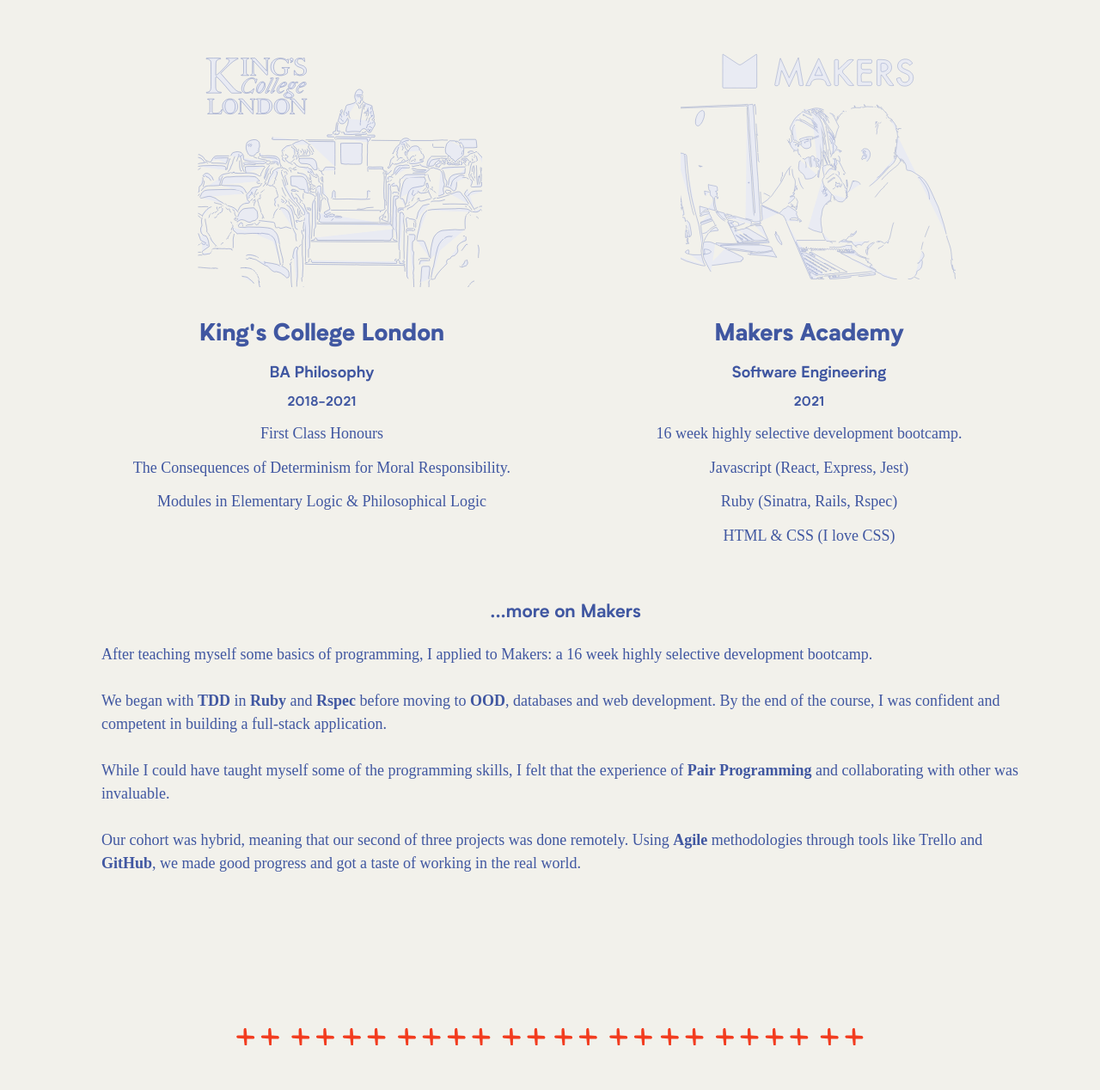
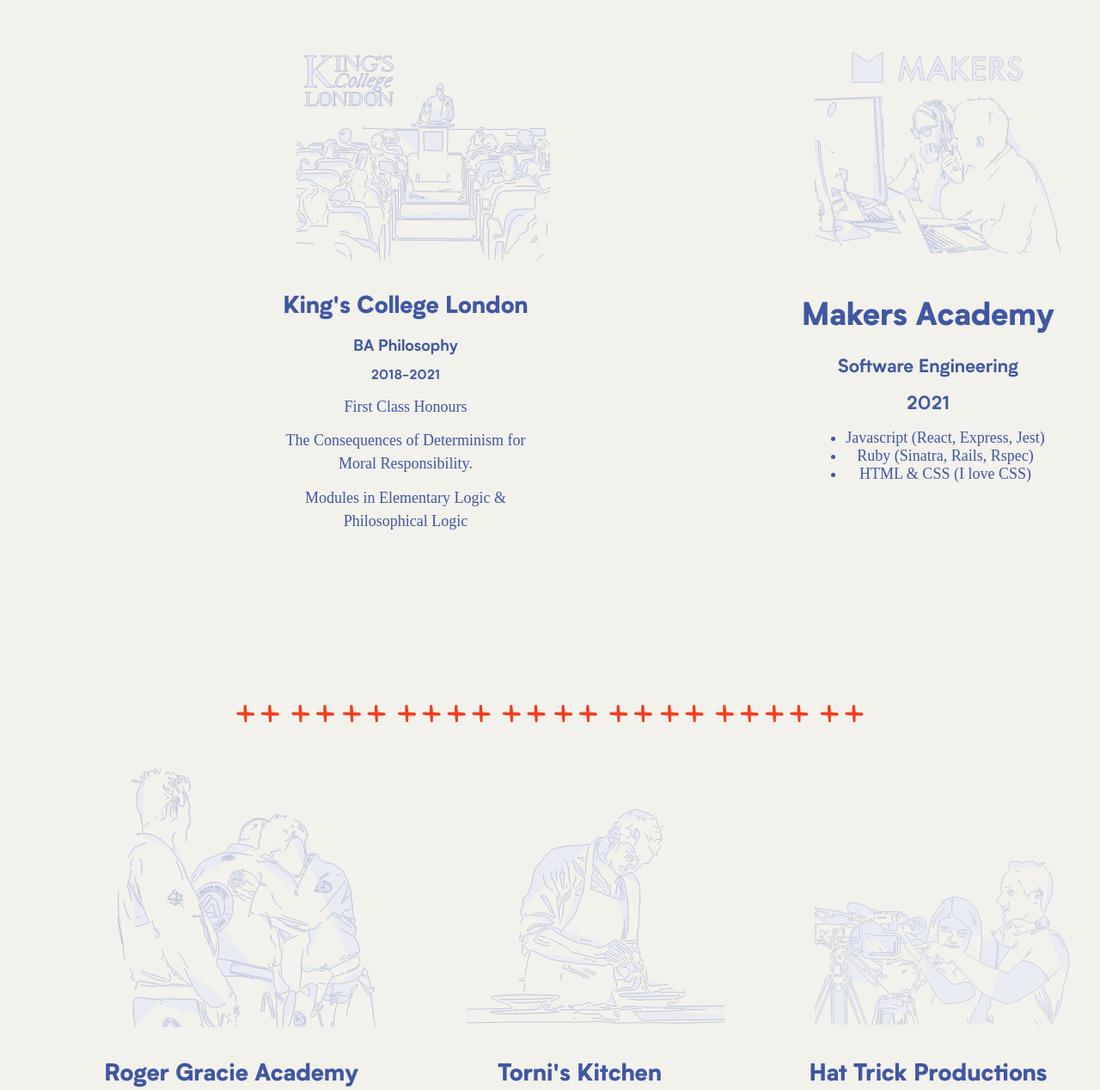
Before and after one commit to arthurfincham/react-portfolio, a React (Create React App) app: page / in a window 1280 px wide. Shown: the part 1034-2302 px from the top of the page at 86% size. Built offline with nearby package versions, Linux system fonts and the light colour scheme; a web font is replaced by a local one.

Commit message:
update education section

```diff
--- a/src/App.css
+++ b/src/App.css
@@ -240,7 +240,7 @@
   display: flex;
   flex-direction: row;
   align-items: flex-start;
-  justify-content: space-between;
+  justify-content: space-around;
   margin-top: 2em;
   margin-bottom: 2em;
 }
@@ -289,7 +289,7 @@
   display: flex;
   flex-direction: row-reverse;
   align-items: flex-start;
-  justify-content: space-between;
+  justify-content: space-around;
   margin-top: 2em;
   margin-bottom: 2em;
 }
@@ -344,7 +344,7 @@
   display: flex;
   flex-direction: column;
   align-items: center;
-  justify-content: space-between;
+  justify-content: space-around;
 }
 
 .project-repo-link {
--- a/src/components/Education.js
+++ b/src/components/Education.js
@@ -5,10 +5,10 @@
 export default function Education({ section2Ref }) {
   const svgClass = 'svg-stroke svg';
   return (
-    <div className="section-box half-wrapper" id="Education" ref={section2Ref}>
+    <div className="section-box third-wrapper" id="Education" ref={section2Ref}>
       <Divider />
-      <div className="half-item">
-        <div className="half-text">
+      <div className="third-item">
+        <div className="third-text">
           <h2>King's College London</h2>
           <h4>BA Philosophy</h4>
           <h5>2018-2021</h5>
@@ -16,44 +16,26 @@
           <p>The Consequences of Determinism for Moral Responsibility.</p>
           <p>Modules in Elementary Logic & Philosophical Logic</p>
         </div>
-        <div className="half-image">
+        <div className="third-svg">
           <UniIcon svgClass={svgClass} />
         </div>
       </div>
       <Divider />
-      <div className="half-item">
-        <div className="half-text">
-          <h2>Makers Academy</h2>
-          <h4>Software Engineering</h4>
-          <h5>2021</h5>
-          <p>16 week highly selective development bootcamp.</p>
-          <p>Javascript (React, Express, Jest)</p>
-          <p>Ruby (Sinatra, Rails, Rspec)</p>
-          <p>HTML & CSS (I love CSS)</p>
+      <div className="third-item">
+        <div className="third-text">
+          <h1>Makers Academy</h1>
+          <h3>Software Engineering</h3>
+          <h3>2021</h3>
+          <ul>
+            <li>Javascript (React, Express, Jest)</li>
+            <li>Ruby (Sinatra, Rails, Rspec)</li>
+            <li>HTML & CSS (I love CSS)</li>
+          </ul>
         </div>
-        <div className="half-svg">
+        <div className="third-svg">
           <TechHead svgClass={svgClass} />
         </div>
-      </div>
-      <div className="half-full-wrapper">
-        <h3>...more on Makers</h3>
-        <p>
-          After teaching myself some basics of programming, I applied to Makers: a 16 week highly selective development bootcamp.
-          <br />
-          <br />
-          We began with <span className="text-darker">TDD</span> in <span className="text-darker">Ruby</span> and{' '}
-          <span className="text-darker">Rspec</span> before moving to <span className="text-darker">OOD</span>, databases and web development. By the
-          end of the course, I was confident and competent in building a full-stack application.
-          <br />
-          <br />
-          While I could have taught myself some of the programming skills, I felt that the experience of{' '}
-          <span className="text-darker">Pair Programming</span> and collaborating with other was invaluable.
-          <br />
-          <br />
-          Our cohort was hybrid, meaning that our second of three projects was done remotely. Using <span className="text-darker">Agile</span>{' '}
-          methodologies through tools like Trello and <span className="text-darker">GitHub</span>, we made good progress and got a taste of working in
-          the real world.
-        </p>
+
       </div>
     </div>
   );
--- a/src/css/layouts/Half.css
+++ b/src/css/layouts/Half.css
@@ -3,33 +3,50 @@
   flex-wrap: wrap;
   flex-direction: row;
   justify-content: center;
-  align-items: baseline;
+  align-items: flex-start;
   width: 100%;
 }
 
-.half-item {
+.first-item {
   display: flex;
   flex-direction: column-reverse;
   align-items: center;
   justify-content: space-between;
   margin: 2em;
+  width: 45ch;
 }
 
-.half-text {
-  /* width: calc(45ch * 95%); */
-  display: flex;
-  flex-direction: column;
-  align-items: center;
-  width: 55ch;
-}
-
-.half-text > * {
+.first-text > *,
+.second-info > * {
   margin-bottom: 0.2em;
   margin-top: 0.5em;
 }
 
-.half-svg > img {
-  width: 400px;
+.first-svg > svg,
+.second-svg > svg {
+  width: 300px;
+  padding-bottom: 0;
+}
+
+.second-headers {
+  display: flex;
+  flex-direction: row;
+  align-items: flex-end;
+}
+
+.second-info {
+  width: 45ch;
+}
+
+.second-text {
+  width: calc(45ch + 320px);
+  display: flex;
+  flex-direction: column;
+  align-items: center;
+}
+
+.second-info > ul > li {
+  line-height: 2em;
 }
 
 .half-wrapper > .w-100,
@@ -37,44 +54,23 @@
   display: none;
 }
 
-.half-full-wrapper {
-  position: relative;
-  width: 120ch;
-}
-
-.half-full-wrapper > h3 {
-  text-align: center;
-}
-
-@media screen and (max-width: 1100px) {
+@media screen and (max-width: 1280px) {
   .half-wrapper {
     display: flex;
     flex-direction: column;
     justify-content: space-between;
     align-items: center;
   }
-  .half-item {
-    flex-direction: row;
-    width: 100%;
-  }
-  .half-wrapper :nth-child(2) {
+
+  .first-item {
+    display: flex;
     flex-direction: row-reverse;
+    width: calc(45ch + 320px);
+    align-items: center;
+    justify-content: center;
   }
 
-  .half-wrapper :nth-child(2) > .half-text {
-    align-items: flex-end;
-    text-align: right;
-  }
-
-  .half-text {
-    display: flex;
-    flex-direction: column;
-    align-items: flex-start;
-    text-align: left;
-    max-width: 45ch;
-  }
-
-  .half-svg > img {
+  .first-svg > img {
     width: 100%;
   }
   .half-wrapper > .w-100,
@@ -83,25 +79,26 @@
   }
 }
 
-@media screen and (max-width: 600px) {
-  .half-wrapper :nth-child(2),
-  .half-item {
-    flex-direction: column;
+@media screen and (max-width: 700px) {
+  .first-item {
+    display: flex;
+    flex-direction: column-reverse;
     width: 100%;
+    align-items: center;
+    justify-content: center;
   }
 
-  .half-wrapper :nth-child(2) > .half-text {
-    align-items: flex-start;
-    text-align: left;
+  .second-item {
+    align-items: center;
+    justify-content: center;
   }
 
-  .half-svg {
-    display: flex;
+  .second-item > * {
+    width: 100%;
     align-items: center;
   }
-  .half-svg > img {
-    width: 50%;
-    margin: 0 auto;
-    border: 1px solid red;
+
+  .second-headers {
+    flex-direction: column-reverse;
   }
 }
--- a/src/css/layouts/Third.css
+++ b/src/css/layouts/Third.css
@@ -94,7 +94,7 @@
     align-items: center;
   }
 
-  .third-svg > img {
+  .third-svg > svg {
     width: 50%;
   }
 
```
